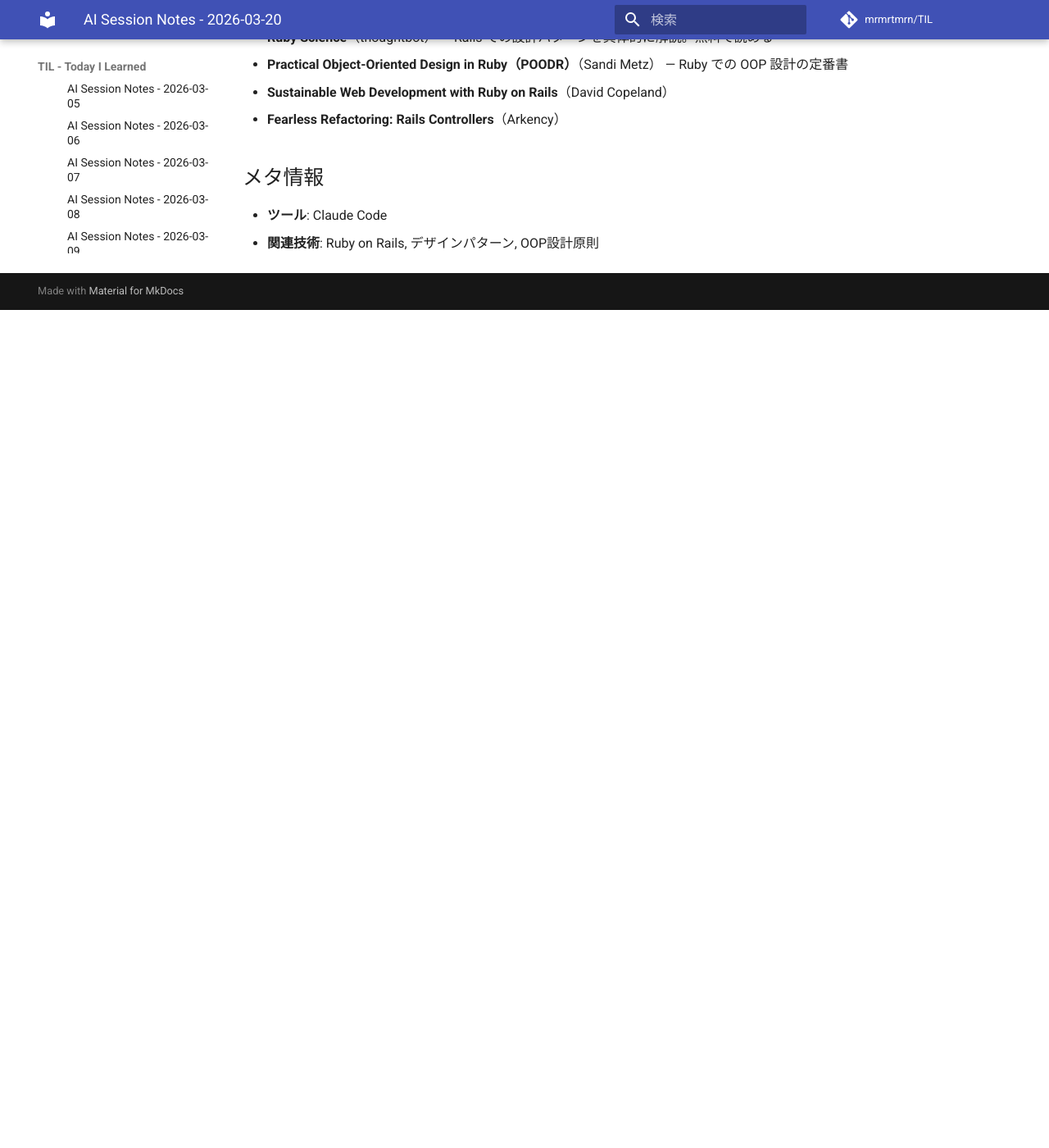
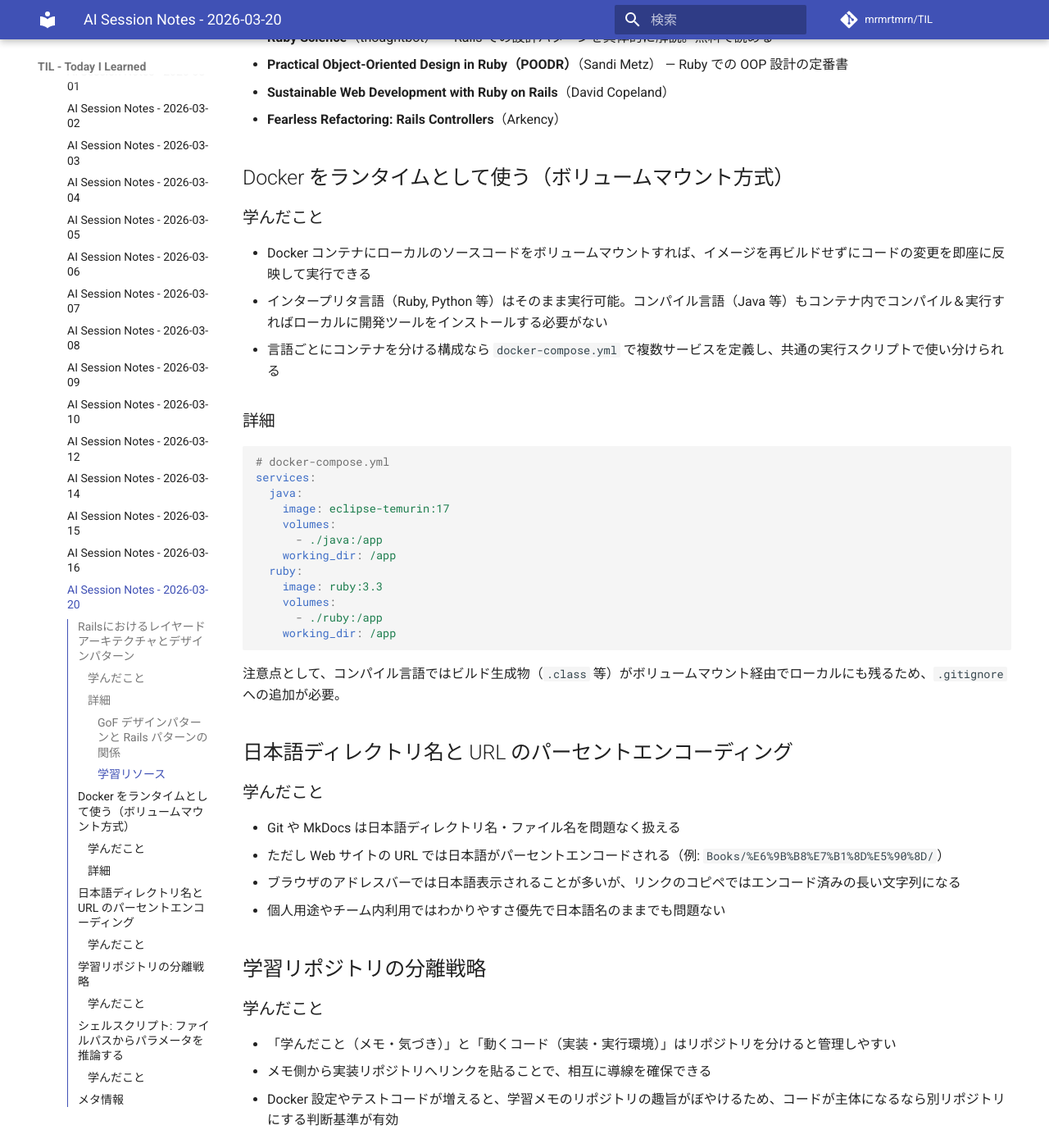
Before and after one commit to mrmrtmrn/TIL, an MkDocs documentation site: the page built from docs/Tech/AI-Sessions/2026/03/2026-03-20.md, in a window 1280 px wide and 1400 px high, scrolled down 1061 px. Shown: the whole window at 82% size. Built offline with MkDocs 1.6.1 and Material for MkDocs 9.7.7, drawn with Linux system fonts in a browser that asks for light colours; comment, search, counter and statistics services are not loaded; before the commit the page ends 1439 px from its top, so only the background shows below that; some of the changed text lies outside the part shown.

Commit message:
feat: 2026-03-20 の AI セッションノートを追加
- Docker をランタイムとして使う（ボリュームマウント方式）
- 日本語ディレクトリ名と URL のパーセントエンコーディング
- 学習リポジトリの分離戦略
- シェルスクリプト: ファイルパスからパラメータを推論する

````diff
--- a/docs/Tech/AI-Sessions/2026/03/2026-03-20.md
+++ b/docs/Tech/AI-Sessions/2026/03/2026-03-20.md
@@ -35,7 +35,59 @@ GoF の 23 パターン（『Java言語で学ぶデザインパターン入門
 - **Sustainable Web Development with Ruby on Rails**（David Copeland）
 - **Fearless Refactoring: Rails Controllers**（Arkency）
 
+## Docker をランタイムとして使う（ボリュームマウント方式）
+
+### 学んだこと
+
+- Docker コンテナにローカルのソースコードをボリュームマウントすれば、イメージを再ビルドせずにコードの変更を即座に反映して実行できる
+- インタープリタ言語（Ruby, Python 等）はそのまま実行可能。コンパイル言語（Java 等）もコンテナ内でコンパイル＆実行すればローカルに開発ツールをインストールする必要がない
+- 言語ごとにコンテナを分ける構成なら `docker-compose.yml` で複数サービスを定義し、共通の実行スクリプトで使い分けられる
+
+### 詳細
+
+```yaml
+# docker-compose.yml
+services:
+  java:
+    image: eclipse-temurin:17
+    volumes:
+      - ./java:/app
+    working_dir: /app
+  ruby:
+    image: ruby:3.3
+    volumes:
+      - ./ruby:/app
+    working_dir: /app
+```
+
+注意点として、コンパイル言語ではビルド生成物（`.class` 等）がボリュームマウント経由でローカルにも残るため、`.gitignore` への追加が必要。
+
+## 日本語ディレクトリ名と URL のパーセントエンコーディング
+
+### 学んだこと
+
+- Git や MkDocs は日本語ディレクトリ名・ファイル名を問題なく扱える
+- ただし Web サイトの URL では日本語がパーセントエンコードされる（例: `Books/%E6%9B%B8%E7%B1%8D%E5%90%8D/`）
+- ブラウザのアドレスバーでは日本語表示されることが多いが、リンクのコピペではエンコード済みの長い文字列になる
+- 個人用途やチーム内利用ではわかりやすさ優先で日本語名のままでも問題ない
+
+## 学習リポジトリの分離戦略
+
+### 学んだこと
+
+- 「学んだこと（メモ・気づき）」と「動くコード（実装・実行環境）」はリポジトリを分けると管理しやすい
+- メモ側から実装リポジトリへリンクを貼ることで、相互に導線を確保できる
+- Docker 設定やテストコードが増えると、学習メモのリポジトリの趣旨がぼやけるため、コードが主体になるなら別リポジトリにする判断基準が有効
+
+## シェルスクリプト: ファイルパスからパラメータを推論する
+
+### 学んだこと
+
+- CLI ツールの引数設計で、ファイルパスのディレクトリ構造から暗黙的にパラメータを推論できる場合がある
+- 例: `./run java/iterator/Main.java` のパス先頭 `java/` から言語を自動判定すれば、`./run java java/iterator/Main.java` のように言語を2回指定する冗長さを排除できる
+- Bash でのパス分解: `${filepath%%/*}` で先頭ディレクトリ、`${filepath#"$lang/"}` で残りのパスを取得できる
+
 ## メタ情報
 
 - **ツール**: Claude Code
-- **関連技術**: Ruby on Rails, デザインパターン, OOP設計原則
+- **関連技術**: Ruby on Rails, デザインパターン, OOP設計原則, Docker, MkDocs, シェルスクリプト
````
